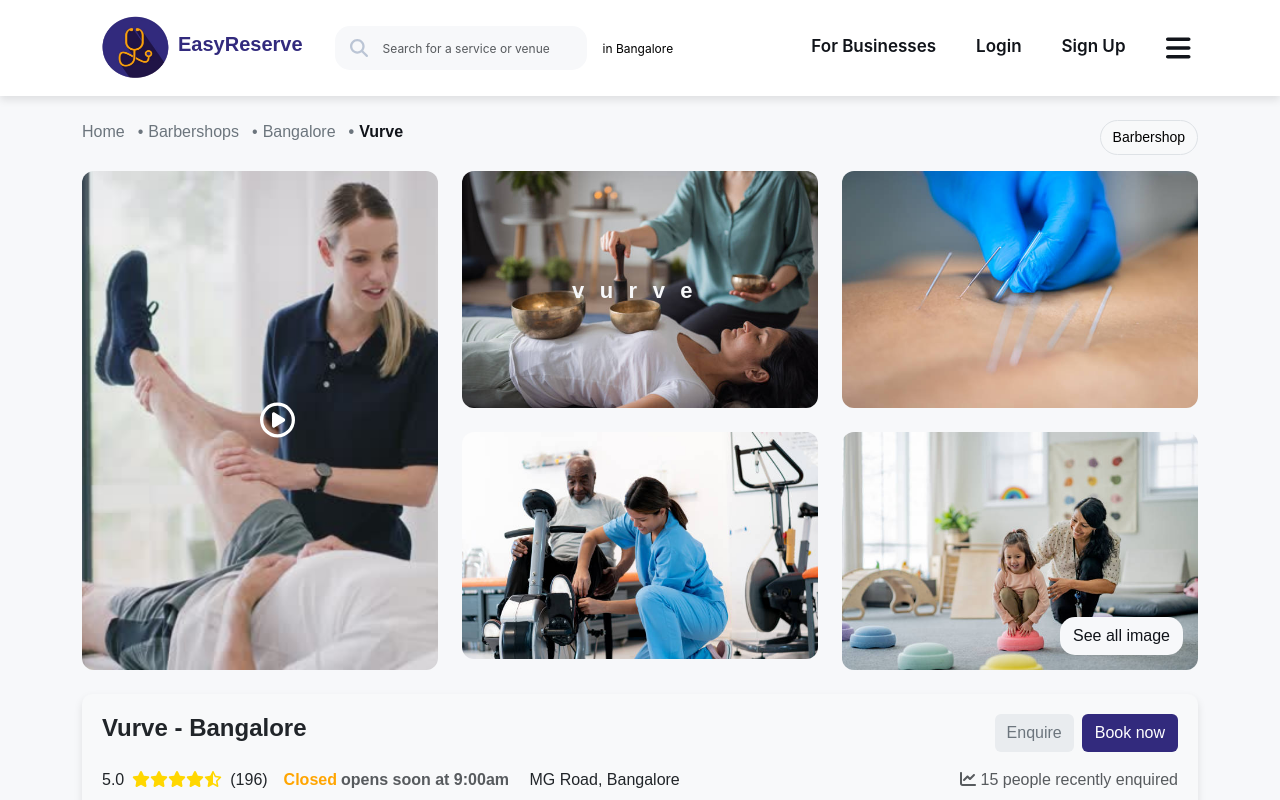
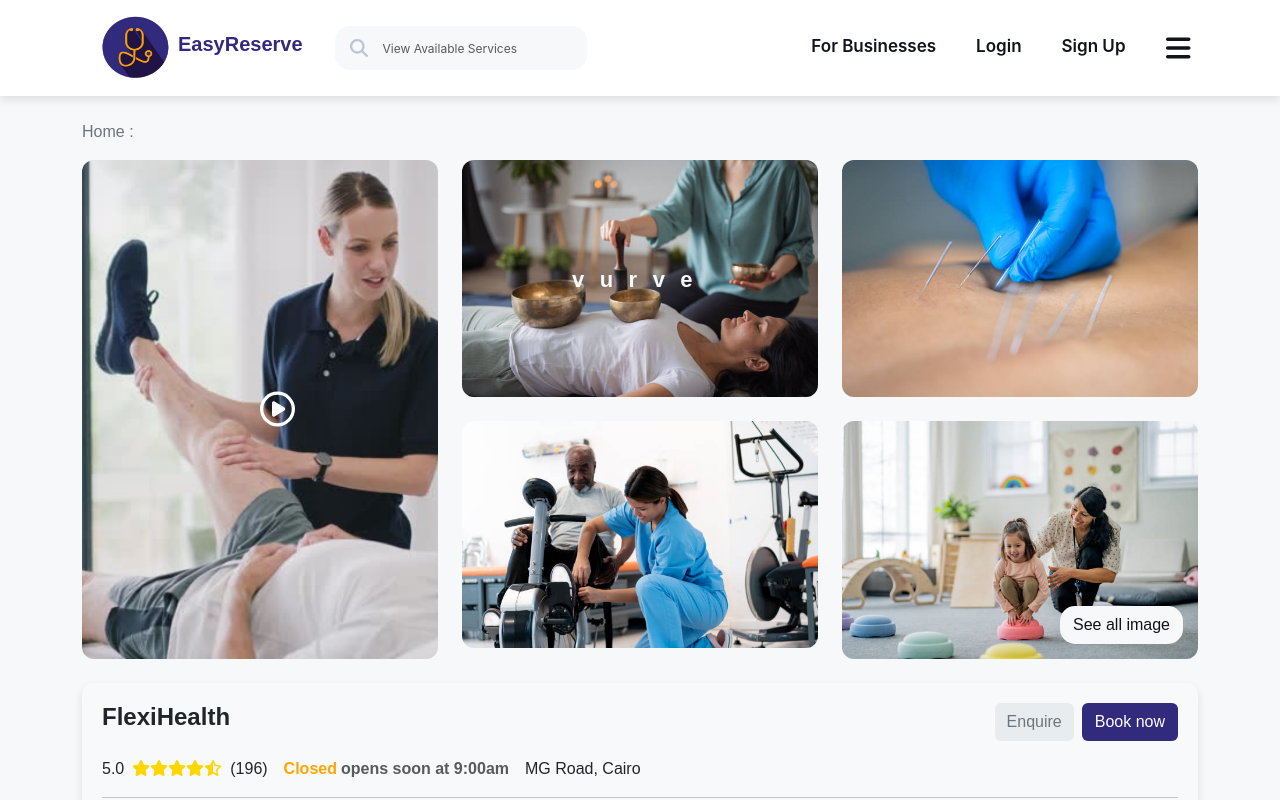
Before and after one commit to Fouad-Gabr/Booking-and-reservation-system, a React (Vite) app: page / in a window 1280 px wide. Shown: the top 800 px of the page. Built offline with nearby package versions, Linux system fonts and the light colour scheme.

Commit message:
Fix: Adjusted issues in Home and Navbar files - Resolved layout inconsistencies in Home component. - Fixed navigation links and styling in Navbar.

```diff
--- a/src/components/Navbar/Navbar.jsx
+++ b/src/components/Navbar/Navbar.jsx
@@ -12,7 +12,7 @@ function Navbar() {
     <nav className="navbar navbar-expand-lg navbar-light text-md-center sticky-top">
       <div className="container">
         <Link className="navbar-brand ps-3" to="/">
-          <img src={logo} alt="Logo" width="75" height="70"/>
+          <img src={logo} alt="Logo" width="75" height="70" />
           <h1 className="site-name-h1">EasyReserve</h1>
         </Link>
         <button
@@ -39,13 +39,10 @@ function Navbar() {
             <input
               className="form-control ps-5 btn-outline-none mt-2 mt-md-0"
               type="search"
-              placeholder="Search for a service or venue"
+              placeholder="View Available Services "
               aria-label="Search"
             />
           </form>
-          <div className="bangalore ps-3 d-none d-lg-block">
-            <Link to="#">in Bangalore</Link>
-          </div>
 
           <ul className="navbar-nav ms-lg-auto ps-3 mb-2 mb-lg-0 gap-md-3 gap-lg-4">
             <li className="nav-item">
--- a/src/pages/Home/Home.jsx
+++ b/src/pages/Home/Home.jsx
@@ -20,21 +20,11 @@ function Home() {
         <div className="Barbershop d-sm-flex justify-content-between pb-3">
           <nav aria-label="breadcrumb">
             <ol className="breadcrumb">
-              <li className="breadcrumb-item">
-                <Link to="#">Home</Link>
-              </li>
-              <li className="breadcrumb-item">
-                <Link to="#">Barbershops</Link>
-              </li>
-              <li className="breadcrumb-item">
-                <Link to="#">Bangalore</Link>
-              </li>
-              <li className="breadcrumb-item active" aria-current="page">
-                Vurve
+              <li className="breadcrumb-item ">
+                <Link to="#">Home : </Link>
               </li>
             </ol>
           </nav>
-          <button className="btn btn-custom">Barbershop</button>
         </div>
         <div className="image-boxes">
           <div className="row">
@@ -93,7 +83,7 @@ function Home() {
         <div className="business-card mt-4 text-start text-sm-center">
           <div className="align-items-center">
             <div className="d-flex justify-content-between">
-              <h4 className="fw-bold">Vurve - Bangalore</h4>
+              <h4 className="fw-bold">FlexiHealth</h4>
               <div className="d-flex">
                 <button className="btn btn-enquire me-2">Enquire</button>
                 <button className="btn btn-book-now">Book now</button>
@@ -119,12 +109,8 @@ function Home() {
                     opens soon at 9:00am
                   </span>
                 </span>
-                <span className="dote"> MG Road, Bangalore</span>
+                <span className="dote">MG Road, Cairo</span>
               </div>
-              <p className="text-muted ms-md-auto">
-                <FontAwesomeIcon icon={faChartLine} /> 15 people recently
-                enquired
-              </p>
             </div>
           </div>
           <hr />
@@ -135,9 +121,15 @@ function Home() {
                 className="pe-3 pb-md-0 pb-3"
               />
               <p>
-                1st Floor, Icon Mall, 2981, 12th Main Rd, Indiranagar,
-                Bengaluru, Karnataka 560008 <br />
-                <Link to="#">Get directions</Link>
+                1st Floor, Cairo Festival City Mall, 11835, 90th Street, New
+                Cairo, Cairo, Egypt <br />
+                <Link
+                  to="https://maps.app.goo.gl/EmVMUkEgzhPmTbRU9"
+                  target="_blank"
+                  rel="noopener noreferrer"
+                >
+                  Get directions
+                </Link>
               </p>
             </div>
             <div className="col-md-3 d-flex flex-md-row flex-column text-center text-md-start">
```
